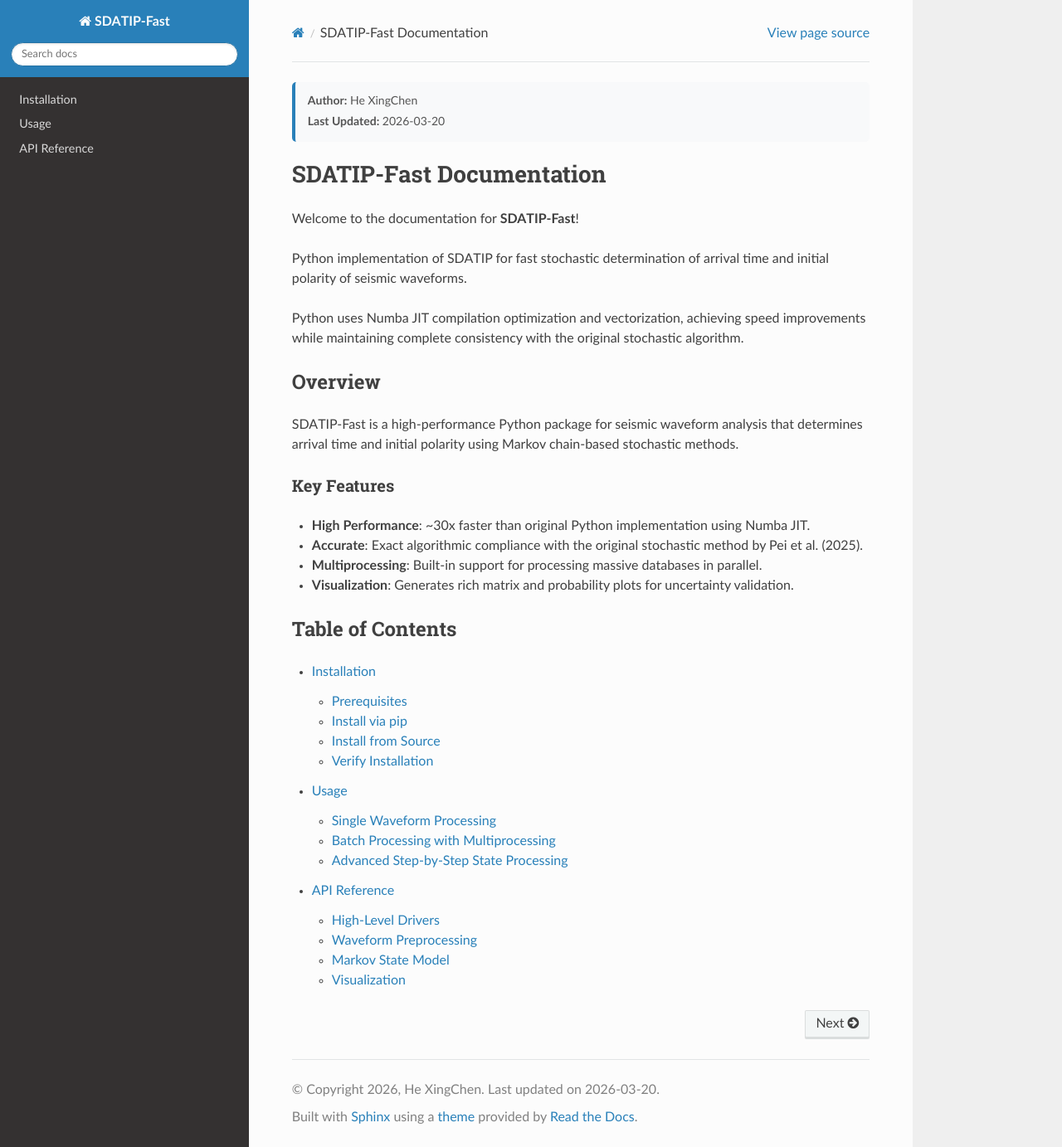
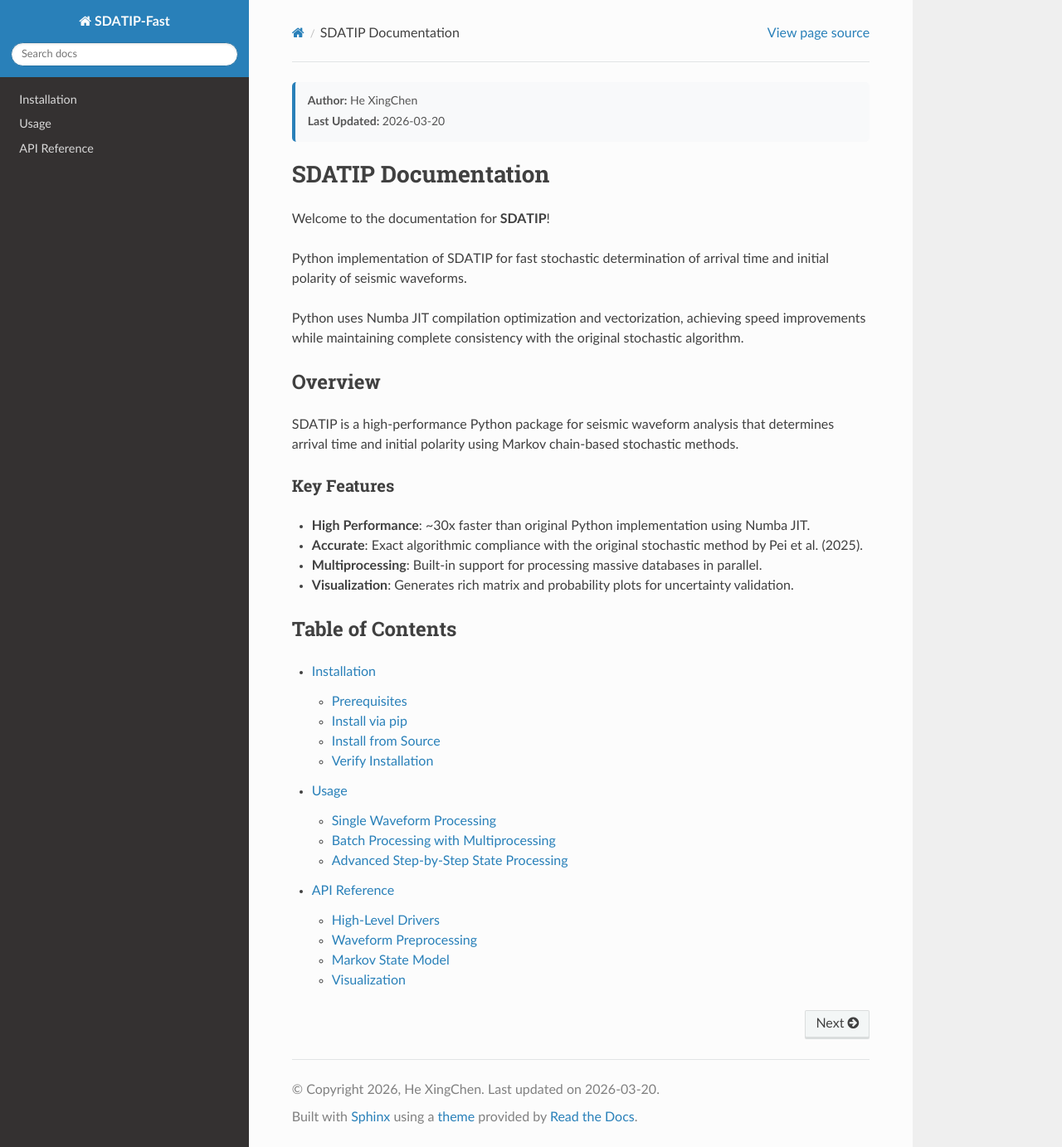
Before and after one commit to Chuan1937/SDATIP-Fast, a Sphinx documentation site: the page built from docs/index.md, in a window 1280 px wide and 1383 px high. Shown: the whole window at 83% size. Built offline with Sphinx 7.4.7 and the Read the Docs theme 3.1.0, drawn with Linux system fonts in a browser that asks for light colours.

Commit message:
fix typo

```diff
--- a/docs/index.md
+++ b/docs/index.md
@@ -1,6 +1,6 @@
-# SDATIP-Fast Documentation
+# SDATIP Documentation
 
-Welcome to the documentation for **SDATIP-Fast**!
+Welcome to the documentation for **SDATIP**!
 
 Python implementation of SDATIP for fast stochastic determination of arrival time and initial polarity of seismic waveforms.
 
@@ -8,7 +8,7 @@ Python uses Numba JIT compilation optimization and vectorization, achieving spee
 
 ## Overview
 
-SDATIP-Fast is a high-performance Python package for seismic waveform analysis that determines arrival time and initial polarity using Markov chain-based stochastic methods.
+SDATIP is a high-performance Python package for seismic waveform analysis that determines arrival time and initial polarity using Markov chain-based stochastic methods.
 
 ### Key Features
 - **High Performance**: ~30x faster than original Python implementation using Numba JIT.
```
